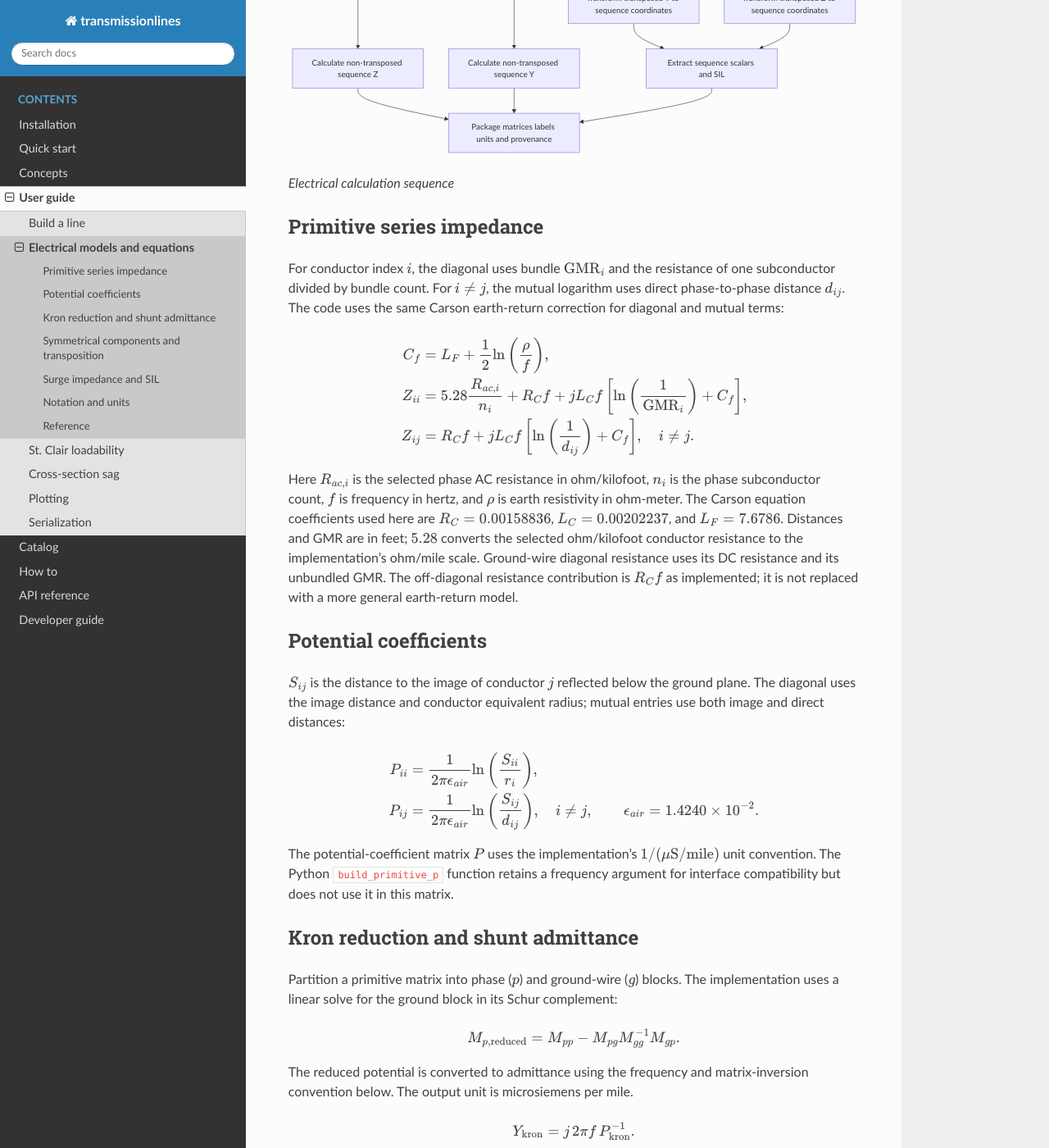
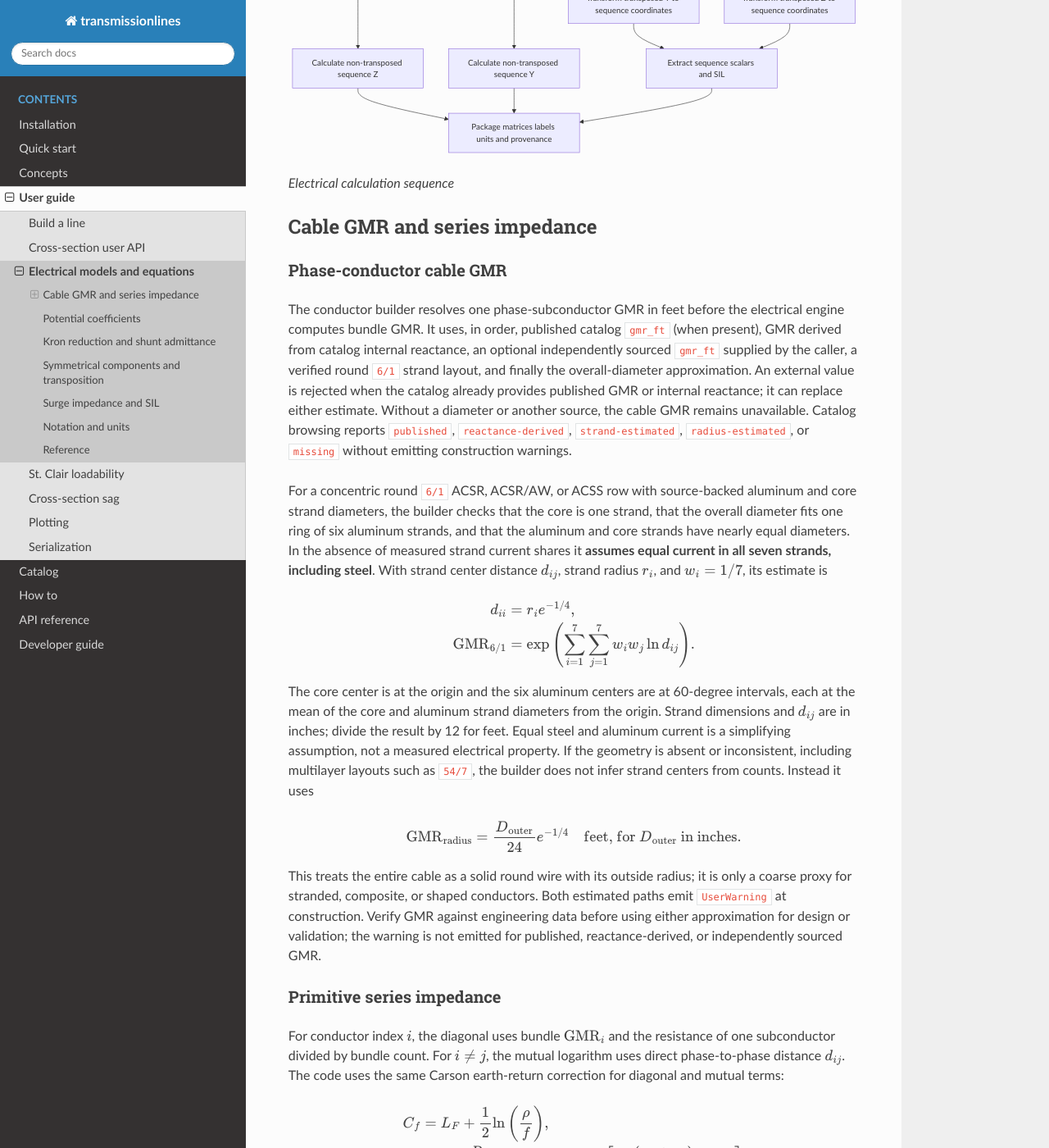
Before and after one commit to SebastianManriqueM/transmissionlines, a Sphinx documentation site: the page built from docs/source/user-guide/electrical-models.rst, in a window 1280 px wide and 1400 px high, scrolled down 828 px. Shown: the whole window at 82% size. Built offline with Sphinx 7.4.7 and the Read the Docs theme 3.1.0, drawn with Linux system fonts in a browser that asks for light colours.

Commit message:
docs(user-api): explain GMR estimates and cross-section workflows
Document backend GMR precedence, round-strand and outer-radius equations, approximation warnings, and the two-import cross-section guide. Record verified catalog and workflow conventions.

```diff
--- a/docs/source/user-guide/electrical-models.rst
+++ b/docs/source/user-guide/electrical-models.rst
@@ -32,8 +32,61 @@ admittance. The engine returns non-transposed (``*_nt``), fully transposed
      Ysequence --> Scalars
      Scalars --> Package
 
+Cable GMR and series impedance
+------------------------------
+
+Phase-conductor cable GMR
+~~~~~~~~~~~~~~~~~~~~~~~~~
+
+The conductor builder resolves one phase-subconductor GMR in feet before the
+electrical engine computes bundle GMR. It uses, in order, published catalog
+``gmr_ft`` (when present), GMR derived from catalog internal reactance,
+an optional independently sourced ``gmr_ft`` supplied by the caller, a verified
+round ``6/1`` strand layout, and finally the overall-diameter approximation.
+An external value is rejected when the catalog already provides published GMR
+or internal reactance; it can replace either estimate. Without a diameter or
+another source, the cable GMR remains unavailable. Catalog browsing reports
+``published``, ``reactance-derived``, ``strand-estimated``,
+``radius-estimated``, or ``missing`` without emitting construction warnings.
+
+For a concentric round ``6/1`` ACSR, ACSR/AW, or ACSS row with source-backed
+aluminum and core strand diameters, the builder checks that the core is one
+strand, that the overall diameter fits one ring of six aluminum strands, and
+that the aluminum and core strands have nearly equal diameters. In the absence
+of measured strand current shares it **assumes equal current in all seven
+strands, including steel**. With strand center distance :math:`d_{ij}`, strand
+radius :math:`r_i`, and :math:`w_i=1/7`, its estimate is
+
+.. math::
+
+  \begin{aligned}
+  d_{ii} &= r_i e^{-1/4}, \\
+  \mathrm{GMR}_{6/1} &= \exp\left(\sum_{i=1}^{7}\sum_{j=1}^{7}
+                 w_i w_j \ln d_{ij}\right).
+  \end{aligned}
+
+The core center is at the origin and the six aluminum centers are at 60-degree
+intervals, each at the mean of the core and aluminum strand diameters from
+the origin. Strand dimensions and :math:`d_{ij}` are in inches; divide the
+result by 12 for feet. Equal steel and aluminum current is a simplifying
+assumption, not a measured electrical property. If the geometry is absent or
+inconsistent, including multilayer layouts such as ``54/7``, the builder
+does not infer strand centers from counts. Instead it uses
+
+.. math::
+
+  \mathrm{GMR}_{\mathrm{radius}} = \frac{D_{\mathrm{outer}}}{24}e^{-1/4}
+  \quad\text{feet, for }D_{\mathrm{outer}}\text{ in inches}.
+
+This treats the entire cable as a solid round wire with its outside radius;
+it is only a coarse proxy for stranded, composite, or shaped conductors.
+Both estimated paths emit ``UserWarning`` at construction. Verify GMR against
+engineering data before using either approximation for design or validation;
+the warning is not emitted for published, reactance-derived, or independently
+sourced GMR.
+
 Primitive series impedance
----------------------------
+~~~~~~~~~~~~~~~~~~~~~~~~~~
 
 For conductor index :math:`i`, the diagonal uses bundle :math:`\mathrm{GMR}_i` and the
 resistance of one subconductor divided by bundle count. For :math:`i \ne j`, the
--- a/docs/source/user-guide/index.rst
+++ b/docs/source/user-guide/index.rst
@@ -5,6 +5,7 @@ User guide
    :maxdepth: 2
 
    build-a-line
+   cross-section-user-api
    electrical-models
    st-clair
    sag
```
Also changed, not shown: docs/source/user-guide/cross-section-user-api.rst (added, +32 -0 lines), .github/agents/memmory.md.
